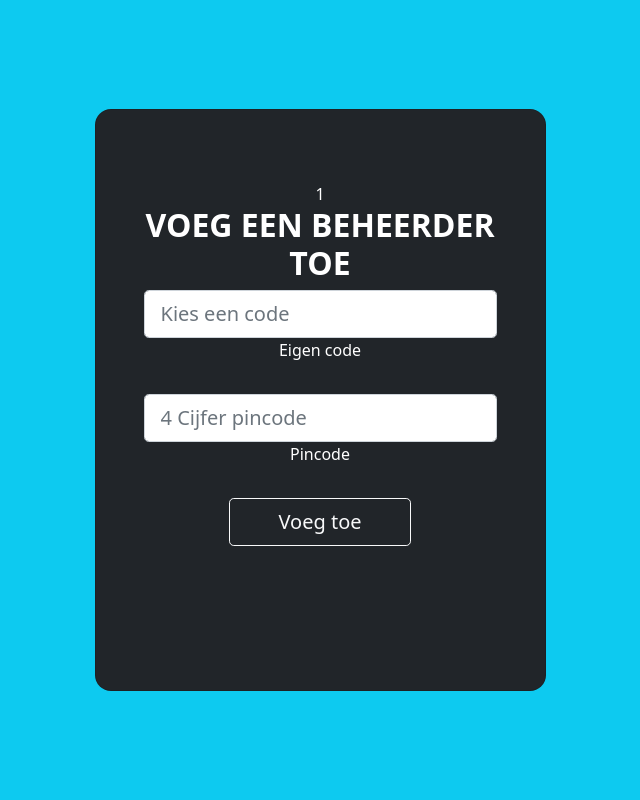
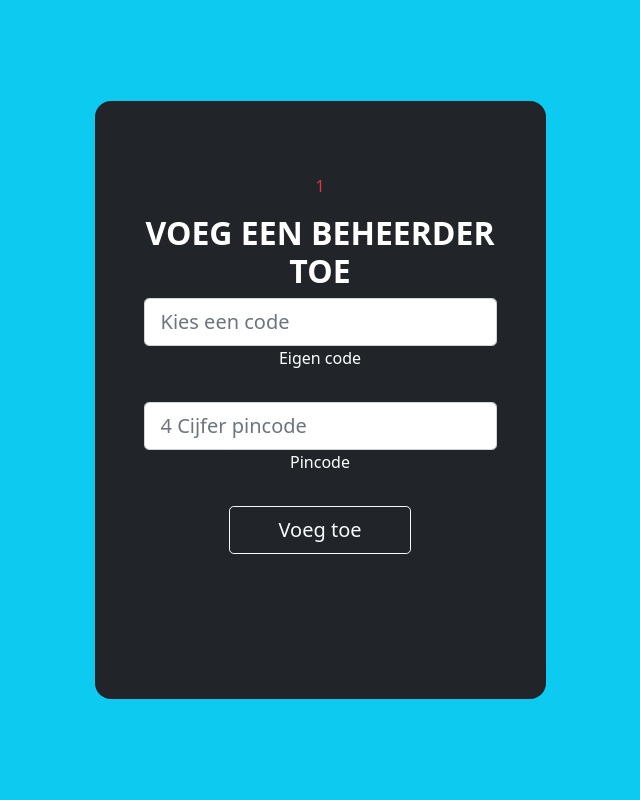
Before and after one commit to NotExenis/Divo, a PHP site: page /index.php?page=add_beheer in a window 1280 px wide. Shown: the part 56-856 px from the top of the page, without its empty margins (320-960 px from the left). Run offline with PHP 8.4, Linux system fonts and the light colour scheme; the visitor is signed in with stand-in values (Sample User, id 1).

Commit message:
melding rood gemaakt

```diff
--- a/Includes/add_beheer.inc.php
+++ b/Includes/add_beheer.inc.php
@@ -9,12 +9,15 @@
           <div class="card-body p-5 text-center">
 
             <div class="mb-md-5 mt-md-4 pb-5">
+                <p class="text-danger">
                     <?php
                     if(isset($_SESSION['melding'])){
                         echo $_SESSION['melding'];
                         unset($_SESSION['melding']);
                     }
                     ?>
+                </p>
+
 
               <h2 class="fw-bold mb-2 text-uppercase">Voeg een beheerder toe</h2>
 
```
Lines whose indentation alone changed are shown as unchanged.
